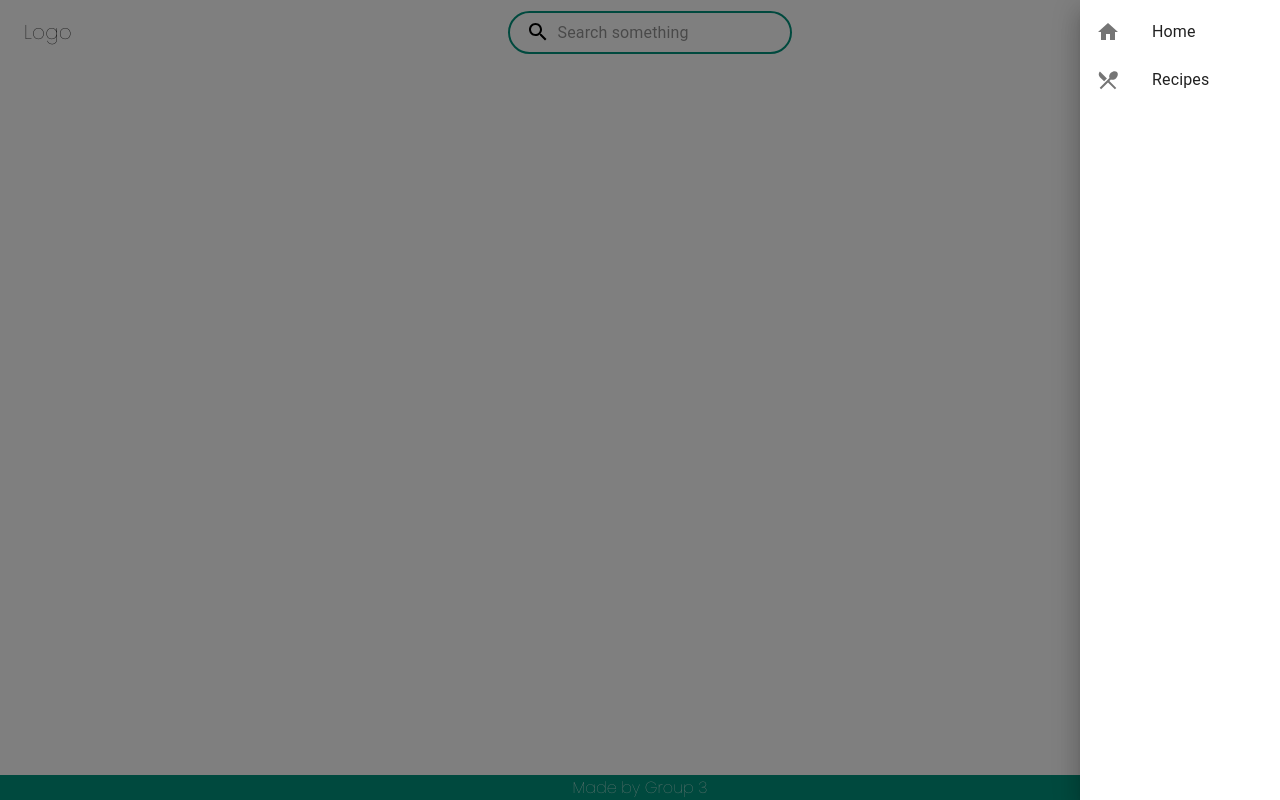
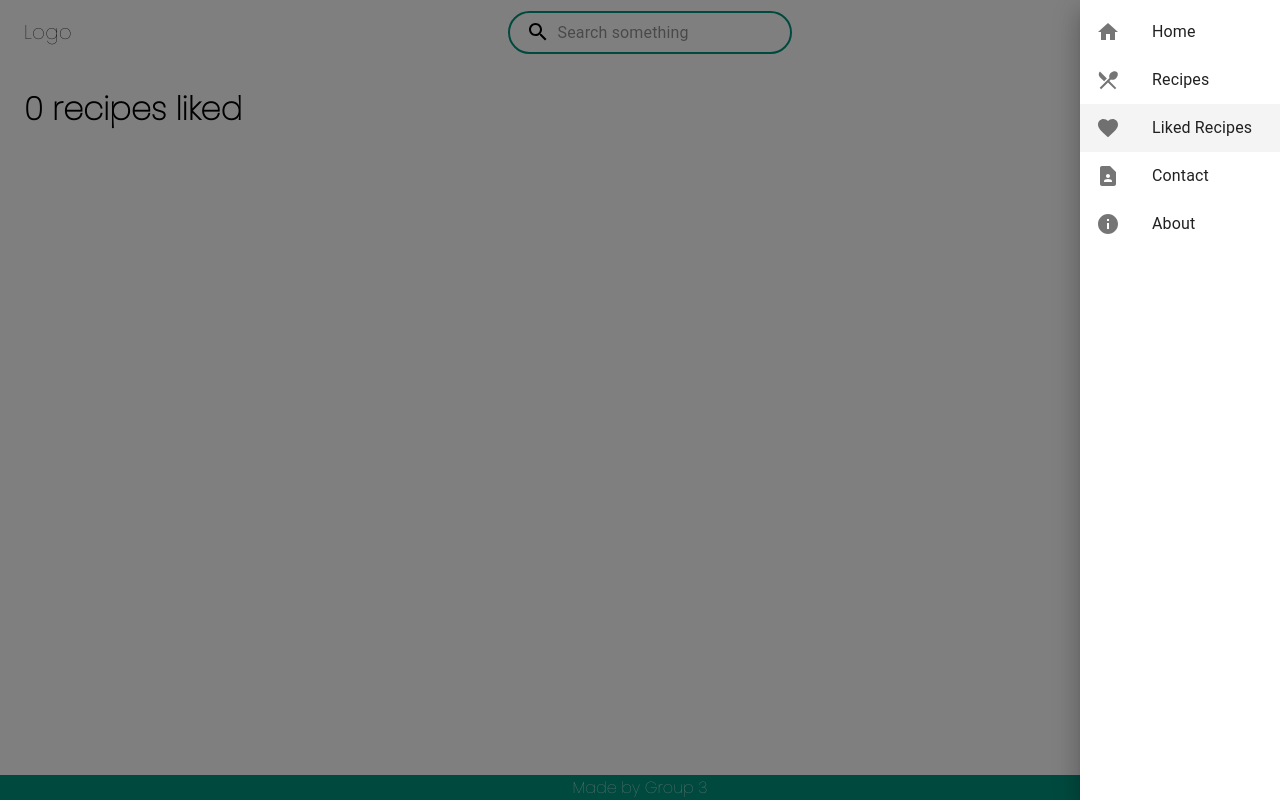
Before and after one commit to LucasRibeiro19/CookThy, a React (Create React App) app: page /liked-recipes in a window 1280 px wide. Both pictures are taken after a click on the button "menu". Built offline with nearby package versions, Linux system fonts and the light colour scheme.

Commit message:
Merge Lucas'branch Like feature

```diff
--- /dev/null
+++ b/src/components/AboutPage.jsx
@@ -0,0 +1,9 @@
+import React from 'react'
+
+function AboutPage() {
+  return (
+    <div>AboutPage</div>
+  )
+}
+
+export default AboutPage
--- a/src/components/App.jsx
+++ b/src/components/App.jsx
@@ -5,10 +5,14 @@ import Footer from './Footer';
 import Header from './Header';
 import Searchpage from './Searchpage';
 import RecipeDetails from './RecipeDetails';
+import LikedRecipes from './LikedRecipes';
+import ContactPage from './ContactPage';
+import AboutPage from './AboutPage';
 import { SearchContextProvider } from '../contexts/SearchContext';
 import { RecipeContextProvider } from '../contexts/RecipeContext';
 import {ModalContextProvider} from '../contexts/ModalContext';
 import { FilterContextProvider} from '../contexts/FilterContext';
+import {LikeContextProvider} from '../contexts/LikeContext';
 
 
 
@@ -24,13 +28,18 @@ function App() {
           <RecipeContextProvider>
             <SearchContextProvider>
                 <FilterContextProvider>
+                  <LikeContextProvider>
                     <Header/>
                       <Routes>
                         <Route path="/" element={<Homepage />}></Route>
                         <Route path="/Search" element={<Searchpage />}></Route>
                         <Route path='/Recipe/:recipeID' element={<RecipeDetails/>}></Route>
+                        <Route path='/liked-recipes' element={<LikedRecipes/>}></Route>
+                        <Route path='/contact' element={<ContactPage/>}></Route>
+                        <Route path='/about' element={<AboutPage/>}></Route>
                       </Routes>
                     <Footer/>
+                  </LikeContextProvider>
                 </FilterContextProvider>
             </SearchContextProvider>
           </RecipeContextProvider>
--- a/src/components/BackButton.jsx
+++ b/src/components/BackButton.jsx
@@ -15,8 +15,9 @@ function BackButton() {
     <div style={{marginTop :'20px', display :'flex' , alignItems:'center', fontWeight:'bold'}}>
         <ArrowBackIcon
             onClick={handleBack}
+            style={{cursor:'pointer'}}
         />
-        <p style={{margin:'0'}} onClick={handleBack} >GO BACK</p>
+        <p style={{margin:'0', cursor:'pointer'}} onClick={handleBack} >GO BACK</p>
     </div>
   )
 }
--- /dev/null
+++ b/src/components/ContactPage.jsx
@@ -0,0 +1,9 @@
+import React from 'react'
+
+function ContactPage() {
+  return (
+    <div>ContactPage</div>
+  )
+}
+
+export default ContactPage
--- a/src/components/DrawerMenu.jsx
+++ b/src/components/DrawerMenu.jsx
@@ -1,8 +1,13 @@
 import { useContext } from 'react';
 import DrawerContext from '../contexts/DrawerContext';
+import LikeContext from '../contexts/LikeContext';
 import { useNavigate, useLocation } from 'react-router-dom';
 import HomeIcon from '@mui/icons-material/Home';
 import LocalDiningIcon from '@mui/icons-material/LocalDining';
+import FavoriteIcon from '@mui/icons-material/Favorite';
+import ContactPageIcon from '@mui/icons-material/ContactPage';
+import InfoIcon from '@mui/icons-material/Info';
+import Badge from '@mui/material/Badge';
 import { makeStyles } from '@mui/styles';
 // import { makeStyles } from '@mui/material/styles';
 import { Drawer } from '@mui/material';
@@ -32,6 +37,8 @@ function DrawerMenu() {
 
   const {open, setOpen} = useContext(DrawerContext);
 
+  const {like} = useContext(LikeContext)
+
     const menuItems = [
       {
         text:'Home',
@@ -42,6 +49,21 @@ function DrawerMenu() {
         text:'Recipes',
         icon: <LocalDiningIcon/>,
         path:'/search'
+      },
+      {
+        text:'Liked Recipes',
+        icon: <Badge badgeContent={like.length} color="success"><FavoriteIcon/></Badge>,
+        path:'/liked-recipes'
+      },
+      {
+        text:'Contact',
+        icon: <ContactPageIcon/>,
+        path:'/contact'
+      },
+      {
+        text:'About',
+        icon: <InfoIcon/>,
+        path:'/about'
       }
     ]
 
--- /dev/null
+++ b/src/components/LikeButton.jsx
@@ -0,0 +1,23 @@
+import React from 'react'
+import LikeContext from '../contexts/LikeContext';
+import { useContext } from 'react';
+import { FontAwesomeIcon } from '@fortawesome/react-fontawesome';
+import {faHeartCircleMinus} from '@fortawesome/free-solid-svg-icons';
+import {faHeartCirclePlus} from '@fortawesome/free-solid-svg-icons';
+
+function FavouriteButton({label}) {
+
+  const {handleLike, isLiked} = useContext(LikeContext)
+
+  return (
+    <>
+
+        {isLiked(label) ?
+          <FontAwesomeIcon onClick={()=> handleLike(label)} icon={faHeartCircleMinus} size="2x" style={{color:'#FFC074', cursor:'pointer'}} />
+          : <FontAwesomeIcon onClick={()=> handleLike(label)} icon={faHeartCirclePlus} size="2x" style={{color:'#01937C', cursor:'pointer'}} />
+        }
+    </>
+  )
+}
+
+export default FavouriteButton
--- /dev/null
+++ b/src/components/LikedRecipes.jsx
@@ -0,0 +1,19 @@
+import React from 'react';
+import { useContext } from 'react';
+import LikeContext from '../contexts/LikeContext';
+
+
+function LikedRecipes() {
+
+  const {like} = useContext(LikeContext);
+
+
+  return (
+    <div style={{padding:'0 24px 0 24px'}}>
+      <h1>{like.length} recipes liked </h1>
+      <p>{like}</p>
+    </div>
+  )
+}
+
+export default LikedRecipes
--- a/src/components/Recipe.jsx
+++ b/src/components/Recipe.jsx
@@ -1,5 +1,5 @@
 import React from 'react'
-import FavouriteButton from './FavouriteButton';
+import LikeButton from './LikeButton';
 import { useNavigate, Link } from 'react-router-dom';
 import Card from '@mui/material/Card';
 // import CardActions from '@mui/material/CardActions';
@@ -68,7 +68,7 @@ export default function Recipe( {recipe} ) {
                         Show Details
                     </Typography>
                  </Button>
-                 <FavouriteButton/>
+                 <LikeButton label={label}/>
             </div>
             </Card>
         </>
--- a/src/components/RecipeDetails.jsx
+++ b/src/components/RecipeDetails.jsx
@@ -1,5 +1,6 @@
 import React from 'react';
 import BackButton from './BackButton';
+import LikeButton from './LikeButton';
 import { useParams } from 'react-router-dom';
 import { useContext } from 'react';
 import { RecipeContext } from '../contexts/RecipeContext';
@@ -22,8 +23,9 @@ function RecipeDetails() {
 
 
   return (
-    <div style={{paddingBottom:'50px', cursor:'pointer'}}>
+    <>
       <BackButton/>
+      <div style={{padding:'0 24px 50px 24px'}}>
           <h1>{params.recipeID}</h1>
           <img src={targetRecipe.recipe.image} alt={targetRecipe.recipe.label} />
           <ul>
@@ -40,7 +42,9 @@ function RecipeDetails() {
           <p>{targetRecipe.recipe.yield} Persons</p>
           <p>Preparation time : {targetRecipe.recipe.totalTime}</p>
           <p>Health Labels : {targetRecipe.recipe.healthLabels.map(healthlabel => [`#${healthlabel} `])}</p>
+          <LikeButton label={params.recipeID}/>
       </div>
+    </>
   )
 }
 
--- /dev/null
+++ b/src/contexts/LikeContext.jsx
@@ -0,0 +1,46 @@
+import { createContext, useState } from "react";
+
+const LikeContext =  createContext();
+
+export const LikeContextProvider = ({children}) => {
+
+    const [like, setLike] = useState([]);
+
+    const isLiked = (label) => {
+        return like.some(el => el === label);
+    };
+
+    const addLike = (label) => {
+        setLike((prevstate) => [...prevstate, label]);
+    };
+
+    const disLike = (label) => {
+        setLike((prevstate) => {
+            return prevstate.filter(el => el !== label)
+        })
+    };
+
+    const handleLike = (label) => {
+        if(isLiked(label)){
+            disLike(label);
+        }else{
+            addLike(label);
+        }
+    }
+    console.log(like);
+
+
+    return (
+        <LikeContext.Provider
+            value={{
+                like,
+                handleLike,
+                isLiked,
+            }}
+        >
+            {children}
+        </LikeContext.Provider>
+    )
+}
+
+export default LikeContext;
```
Also changed, not shown: src/components/Filter.jsx (deleted, +0 -12 lines), 1 other file (tests, documents, lock files or other folders). Lines whose indentation alone changed are shown as unchanged.
